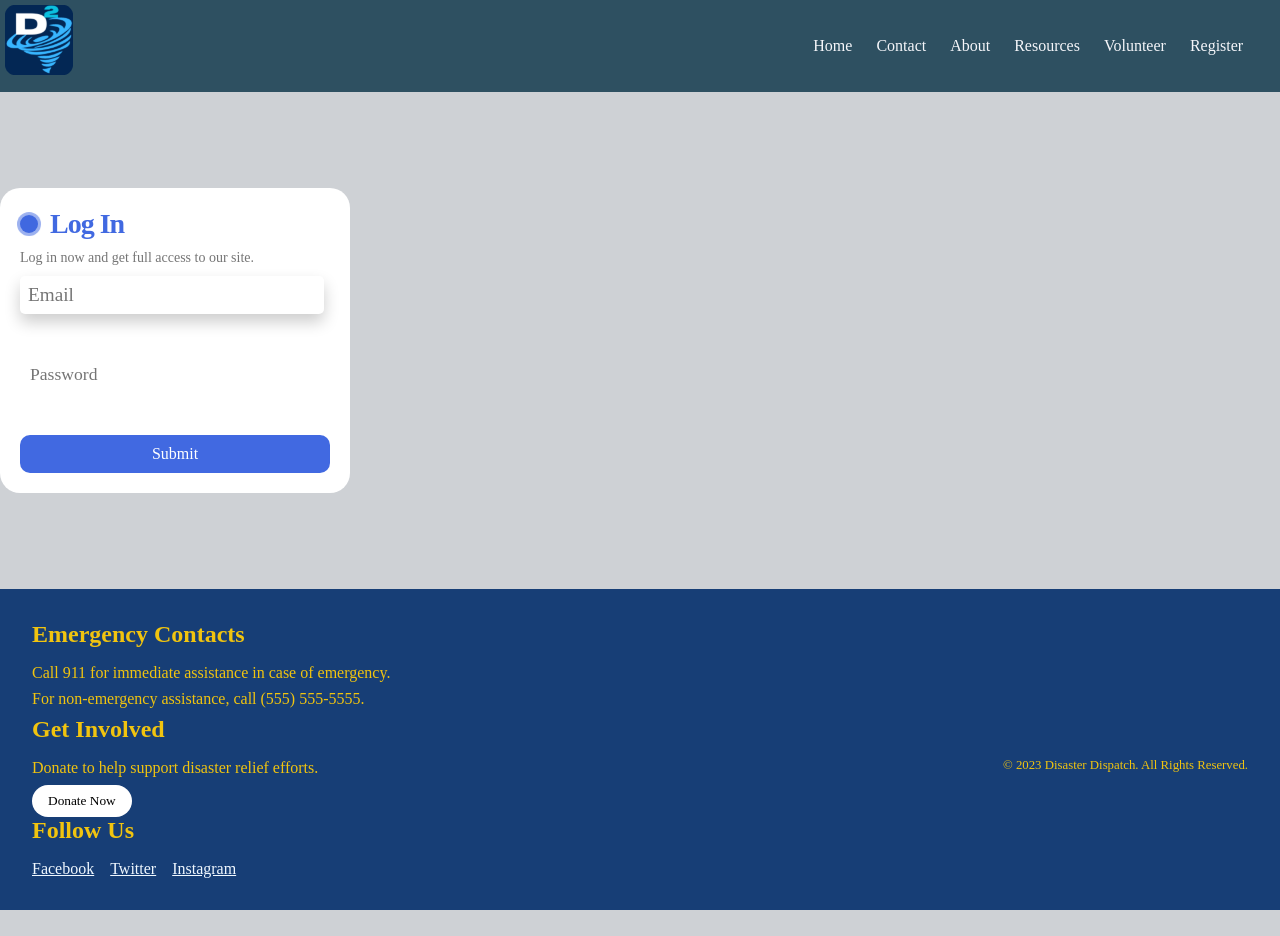
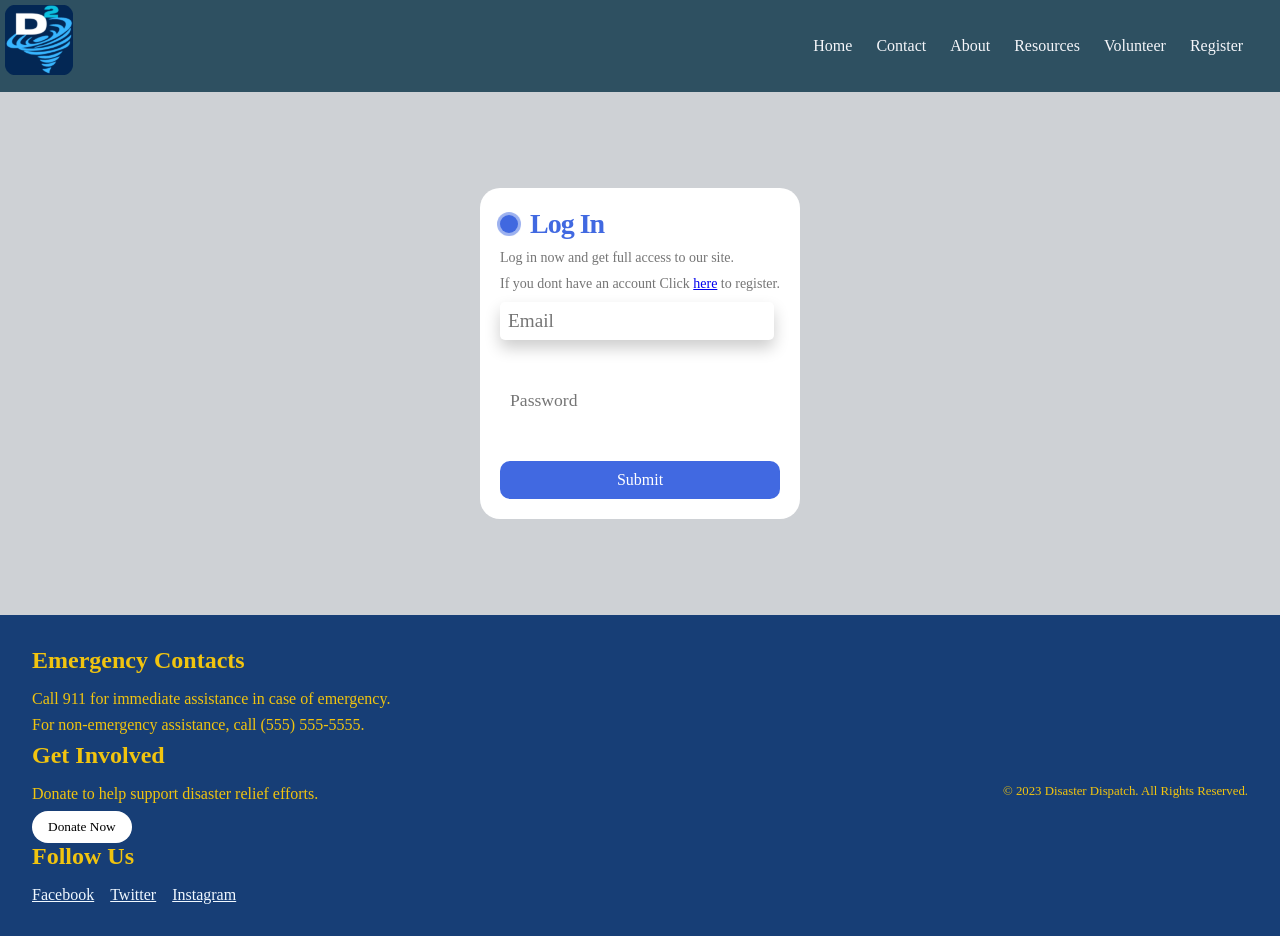
Before and after one commit to ruthcamarillo/capstone, a React (Create React App) app: page / in a window 1280 px wide. Before the commit the page ends 910 px from the top, so only its background shows below. Built offline with nearby package versions, Linux system fonts and the light colour scheme.

Commit message:
login form updates

```diff
--- a/src/components/LoginForm.js
+++ b/src/components/LoginForm.js
@@ -10,6 +10,7 @@ function LoginForm(props) {
         props.Login(details);
     }
     return (
+        <div className="formlogin" >
             <form onSubmit={submitHandler}>
                 <div className="form-inner">
                     <h2> Login </h2>
@@ -33,7 +34,8 @@ function LoginForm(props) {
 
                 </div>
 
-        </form>)
+            </form>
+        </div>)
 
 };
 
--- a/src/components/earth.css
+++ b/src/components/earth.css
@@ -1,3 +1,5 @@
+@import url('https://fonts.googleapis.com/css2?family=Urbanist&display=swap');
+
 * {
     margin: 0;
     padding: 0;
--- a/src/pages/LoginPage.js
+++ b/src/pages/LoginPage.js
@@ -38,11 +38,12 @@ export default function LoginPage() {
     };
 
     return (
-        <div>
+        <div className="formlogin">
 
             <form onSubmit={handleLogin} className="form">
                 <p class="title">Log In </p>
                 <p class="message">Log in now and get full access to our site. </p>
+                <p class="message"> If you dont have an account Click <Link to="/register">here</Link> to register.</p>
                 {errorMessage && <div className="error-message">{errorMessage}</div>}
 
 
--- a/src/styles/LoginPage.css
+++ b/src/styles/LoginPage.css
@@ -1,6 +1,12 @@
 body {
     background-color: #032754;
 
+}
+
+.formlogin {
+    display: flex;
+    justify-content: center;
+    align-items: center;
 }
 
 .form {
```
Lines whose indentation alone changed are shown as unchanged.
